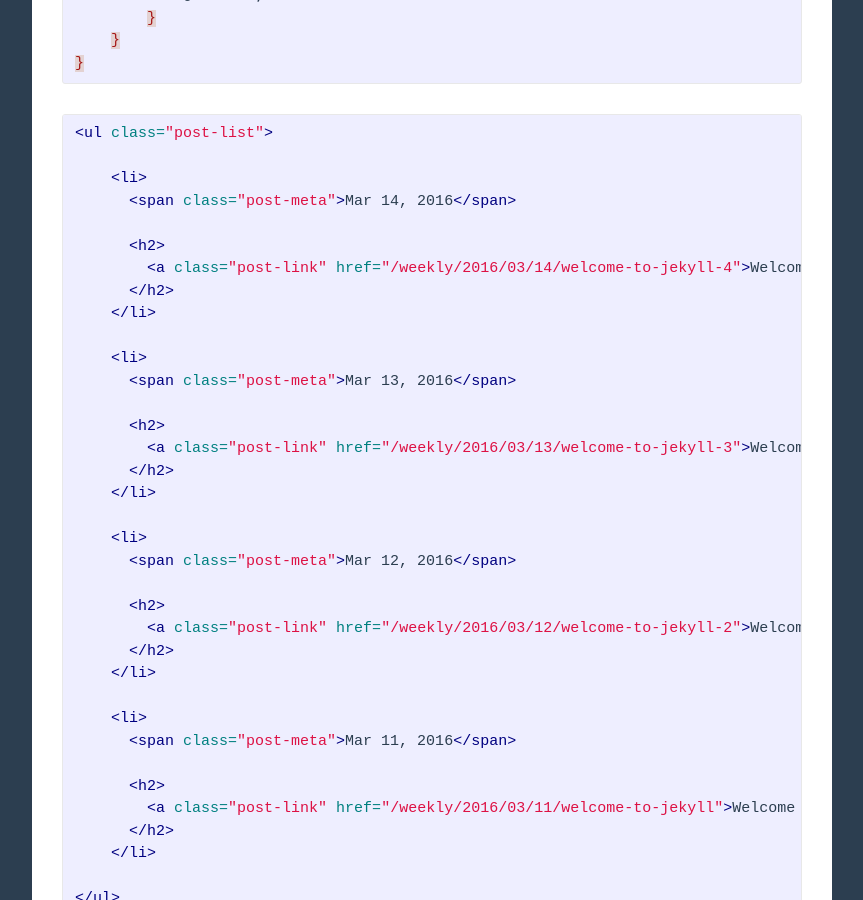
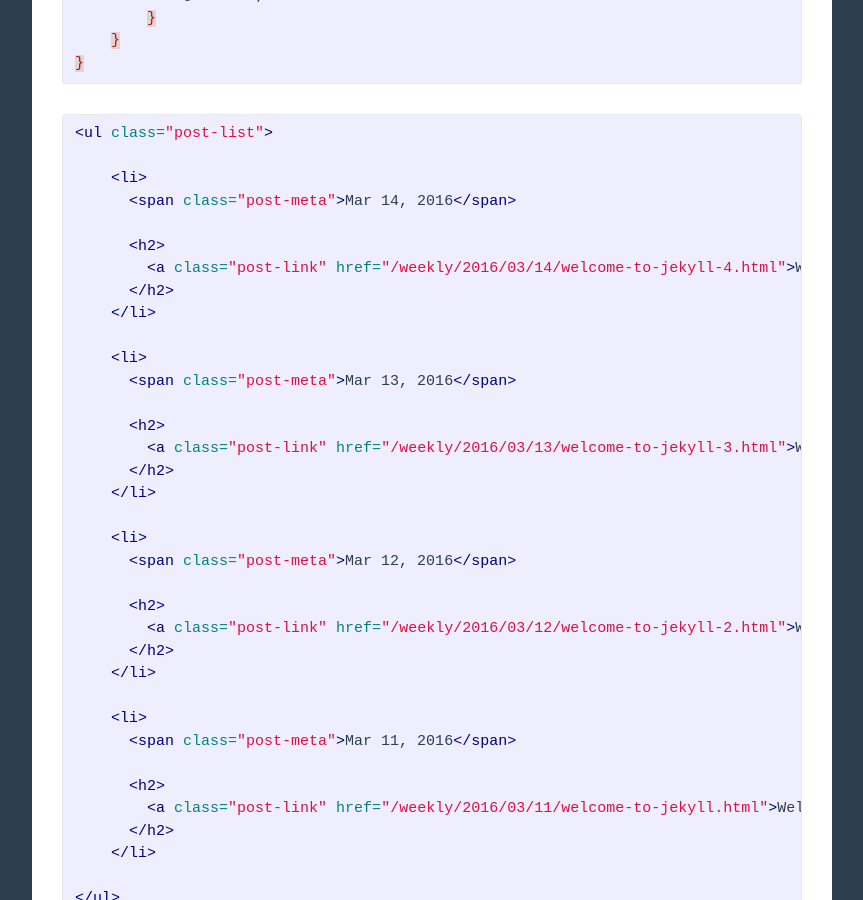
Before and after one commit to nswitzer/1aw, a Jekyll site: the page built from styleguide/index.markdown, in a window 1280 px wide and 900 px high, scrolled down 2832 px. Shown: the whole window, without its empty margins (208-1071 px from the left). Built offline with Jekyll 4.4.1, drawn with Linux system fonts in a browser that asks for light colours; some web fonts are replaced.

Commit message:
updates post permalink URLs to work with shared hosting(bleh) and updates contact form thank you page

```diff
--- a/_config.yml
+++ b/_config.yml
@@ -14,7 +14,7 @@ description: > # this means to ignore newlines until "baseurl:"
   and Drupal themeing.
 baseurl: "" # the subpath of your site, e.g. /blog
 url: "http://www.nick-switzer.com" # the base hostname & protocol for your site
-permalink: /weekly/:year/:month/:day/:title
+permalink: /weekly/:year/:month/:day/:title.html
 
 # Build settings
 markdown: kramdown
--- a/contact/index.html
+++ b/contact/index.html
@@ -14,7 +14,7 @@ group: navigation
     <input type="email" id="email" name="_replyto">
     <label for="message">Message</label>
     <textarea id="message" name="message"></textarea>
-    <input type="hidden" name="_next" value="//www.nick-switzer.com/thanks.html" />
+    <input type="hidden" name="_next" value="//www.nick-switzer.com/contact/thanks" />
     <input type="hidden" name="_subject" value="Form Submission from nick-switzer.com" />
     <input type="text" name="_gotcha" style="display:none" />
     <input type="submit" value="Submit">
```
